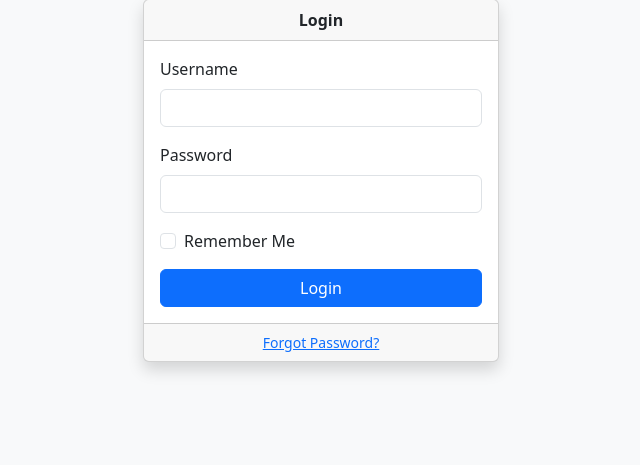
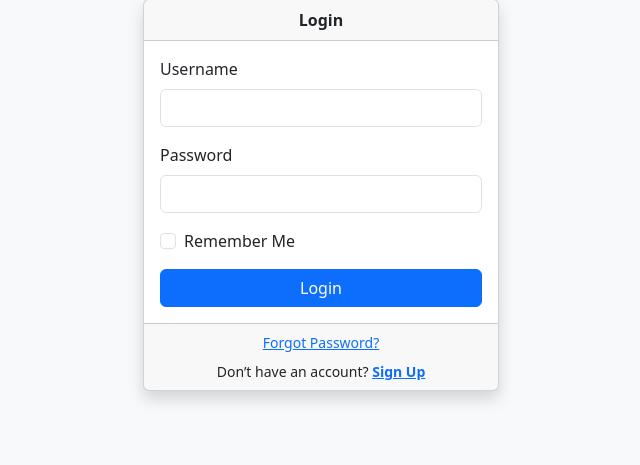
Before and after one commit to vineet2verma/ac_project, a Django app: page / in a window 1280 px wide. Shown: the part 49-514 px from the top of the page, without its empty margins (319-959 px from the left). Run offline with Django 5.2, Linux system fonts and the light colour scheme.

```diff
--- a/accounts_app/templates/accounts_app/login.html
+++ b/accounts_app/templates/accounts_app/login.html
@@ -50,8 +50,20 @@
 
                 </div>
 
+                <!-- FOOTER UPDATED -->
                 <div class="card-footer text-center small">
-                    <a href="{% url 'accounts_app:forgot_password' %}">Forgot Password?</a>
+                    <div>
+                        <a href="{% url 'accounts_app:forgot_password' %}">
+                            Forgot Password?
+                        </a>
+                    </div>
+
+                    <div class="mt-2">
+                        Don’t have an account?
+                        <a href="{% url 'accounts_app:signup' %}" class="fw-bold">
+                            Sign Up
+                        </a>
+                    </div>
                 </div>
 
             </div>
```
Also changed, not shown: accounts_app/views.py (+0 -55 lines), config/settings.py (+13 -16 lines), db.sqlite3.
